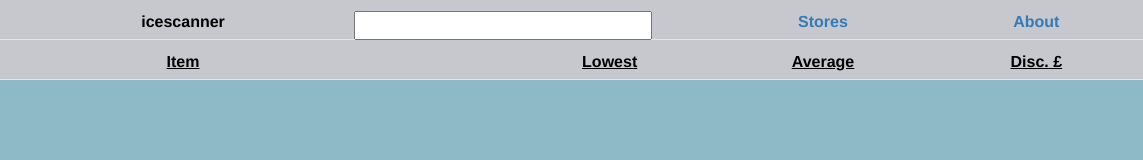
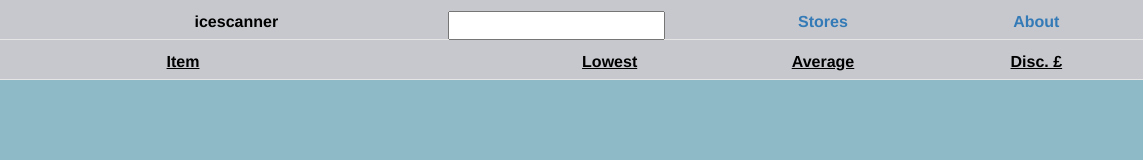
Before and after one commit to adamdiy/icescanner, a website: page index.html in a window 1280 px wide. Shown: the full height of the page, 137-1280 px from the left. Drawn offline with nearby package versions, Linux system fonts and the light colour scheme; no server answers.

Commit message:
playing with navbar

```diff
--- a/views/fixed-header.html
+++ b/views/fixed-header.html
@@ -2,10 +2,10 @@
       <div class="col-xs-2">
         <img src="./img/neapLogo.png"><p>icescanner</p>
       </div>
-      <div class="col-xs-2">
+      <div class="col-xs-3">
         <p>icescanner</p>
       </div>
-     <div class="col-xs-4">
+     <div class="col-xs-3">
         <input class="quicksearch" ng-model=query type="text"/>
       </div>
      <div class="col-xs-2">
```
